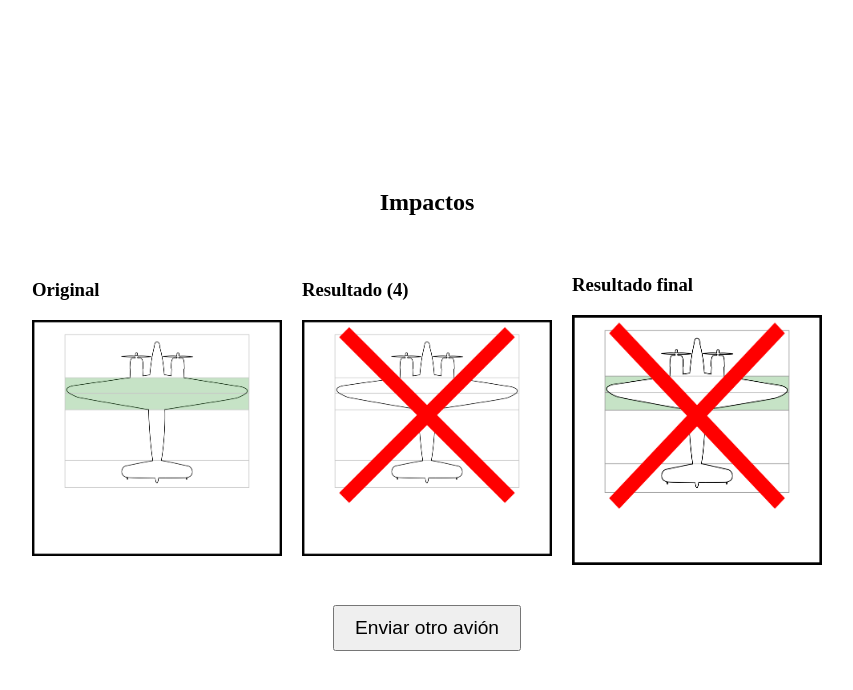
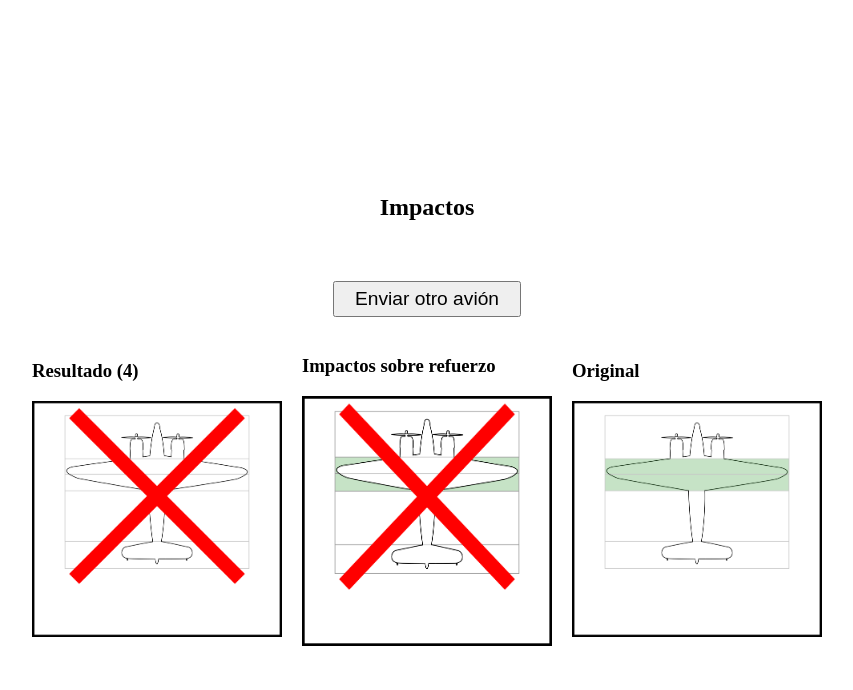
Before and after one commit to matiaslopez/citep, a plain HTML site: page docs/survivor/index.html in a window 1280 px wide. Both pictures are taken after a click on the picture 400 px from the left and 283 px from the top of the page. Shown: the whole page, without its empty margins (213-1066 px from the left). Drawn offline with Linux system fonts and the light colour scheme.

Commit message:
Survivor bias - third try

```diff
--- a/docs/survivor/index.html
+++ b/docs/survivor/index.html
@@ -77,7 +77,7 @@
         /* Botón de volver */
         #back-button {
             margin-top: 20px;
-            padding: 10px 20px;
+            padding: 5px 20px;
             font-size: 1.2em;
             cursor: pointer;
         }
@@ -112,16 +112,10 @@
 </div>
 
 <div class="result-container" id="result-container">
-    <h2>Impactos</h2>
+    <h2>Impactos</h2><button id="back-button" onclick="resetPage()">Enviar otro avión</button>
 
     <!-- Contenedor para las 3 imágenes alineadas horizontalmente -->
     <div class="result-row">
-        <!-- Imagen original -->
-        <div>
-            <h3>Original</h3>
-            <img id="original-image" src="empty.png" alt="Original">
-        </div>
-
         <!-- Imagen generada -->
         <div>
             <h3>Resultado <span id="control"></span></h3>
@@ -130,18 +124,23 @@
 
         <!-- Imagen superpuesta -->
         <div>
-            <h3>Resultado final</h3>
+            <h3>Impactos sobre refuerzo</h3>
             <div id="overlay-container">
                 <img id="original-image-overlay" src="empty.png" alt="Original">
                 <img id="superposed-image" src="empty.png" alt="Superposed">
             </div>
         </div>
+
+        <!-- Imagen original -->
+        <div>
+            <h3>Original</h3>
+            <img id="original-image" src="empty.png" alt="Original">
+        </div>
     </div>
-
     <!-- <h3>Número Aleatorio:</h3>
     <input type="text" id="random-number" readonly> -->
 
-    <button id="back-button" onclick="resetPage()">Enviar otro avión</button>
+
 </div>
 
 <script src="script.js"></script>
```
